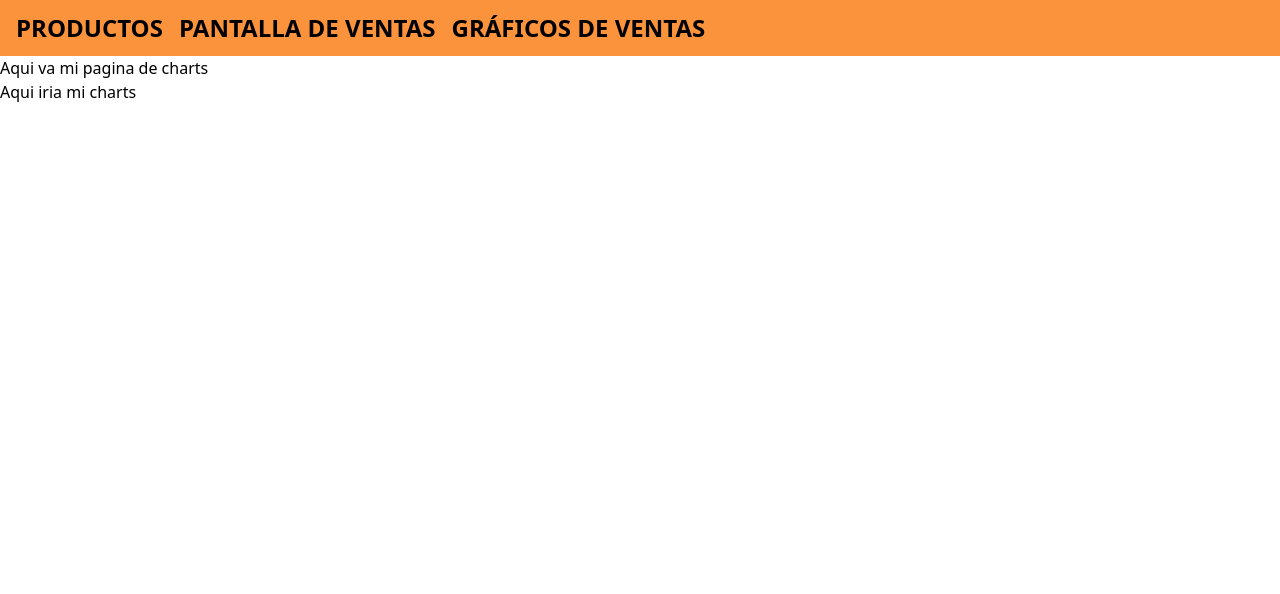
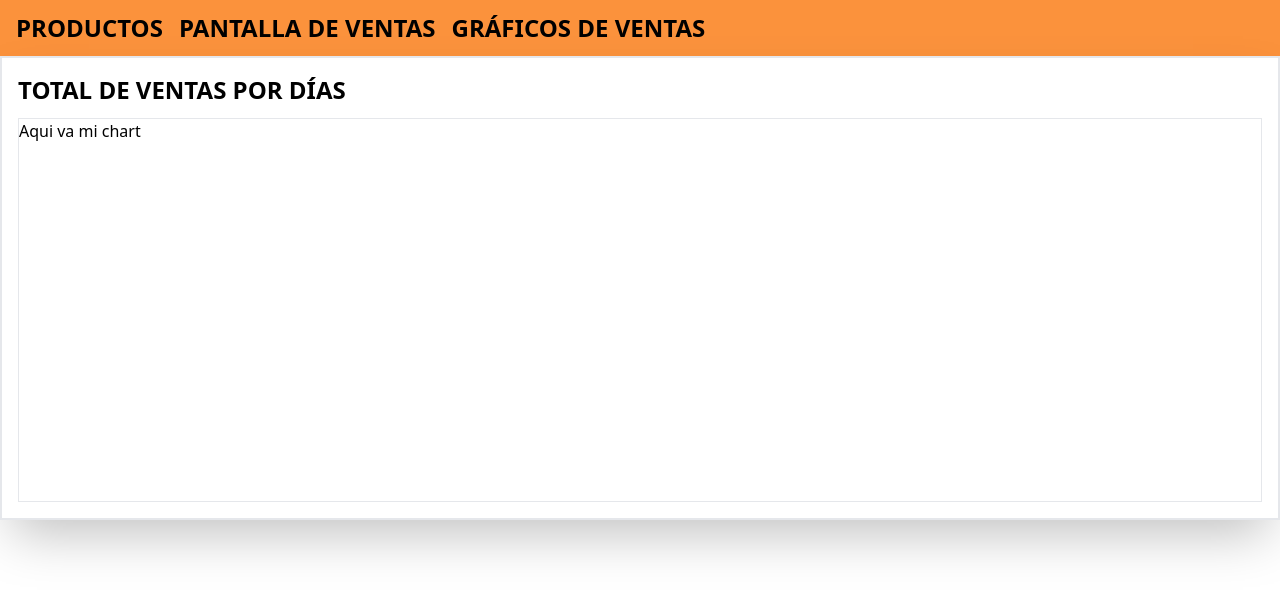
Before and after one commit to PPelayo/vue-charts-frontend, a Vue app: page /charts-sales in a window 1280 px wide. Shown: the top 594 px of the page. Built offline with nearby package versions, Linux system fonts and the light colour scheme; no server answers.

Commit message:
Preparado el repositorio y el fetch inicial de datos para la grafica de totales por dias

```diff
--- a/package.json
+++ b/package.json
@@ -10,6 +10,7 @@
   },
   "dependencies": {
     "axios": "1.7.7",
+    "dayjs": "^1.11.13",
     "echarts": "5.5.1",
     "vue": "^3.5.10",
     "vue-router": "4.4.5"
--- a/src/components/Loader.vue
+++ b/src/components/Loader.vue
@@ -7,5 +7,6 @@ defineProps(['loading'])
 <template>
 
 <div v-if="loading" class="w-full h-full text-2xl font-bold flex items-center justify-center">Cargando...</div>
+<template v-else><slot/></template>
 
 </template>
--- a/src/components/charts/TotalSalesByDateChart.vue
+++ b/src/components/charts/TotalSalesByDateChart.vue
@@ -1,3 +1,48 @@
+<script setup>
+import { onMounted, ref, watch, watchEffect } from 'vue';
+import { salesRepository } from '../../lib/repositories/SalesRepository.mjs';
+import dayjs from 'dayjs';
+import Loader from '../Loader.vue';
+
+const loading = ref(false)
+const totalsData = ref([])
+const error = ref(null)
+
+const startDate = ref(dayjs().add(-7, 'day'))
+const endDate = ref(dayjs())
+
+const fetchData = async ({ startDate, endDate }) => {
+    loading.value = true
+    const result = await salesRepository.getTotalsSalesByDate({ startDate, endDate })
+
+    result.handle({
+        onSuccess: (data) => totalsData.value = data,
+        onFailure: (er) => error.value = er,
+        onFinally: () => loading.value = false
+    })
+}
+
+watchEffect(() => {
+    fetchData({ startDate: startDate.value, endDate: endDate.value })
+})
+
+watchEffect(() => {
+    console.log('Fetchet data', totalsData.value);
+
+})
+</script>
+
+
 <template>
-    <h1>Aqui iria mi charts</h1>
+    <section class="w-full border-2 shadow-2xl p-4">
+        <header>
+            <h1 class="text-2xl font-semibold text-pretty uppercase mb-3">Total de ventas por días</h1>
+        </header>
+
+        <Loader :loading="loading">
+            <main>
+                <div class="w-full h-96 border">Aqui va mi chart</div>
+            </main>
+        </Loader>
+    </section>
 </template>
--- a/src/lib/repositories/SalesRepository.mjs
+++ b/src/lib/repositories/SalesRepository.mjs
@@ -1,5 +1,7 @@
+import dayjs from "dayjs"
 import axiosClient from "../model/AxiosClient.mjs"
 import DataResult from "../model/DataResult.mjs"
+import { AxiosError } from "axios"
 
 class SalesRepository {
     async createSales({ productsIdsAndQuantities = [] }){
@@ -10,6 +12,29 @@ class SalesRepository {
             return DataResult.createFailure(e.message)
         }
     }
+
+    async getTotalsSalesByDate({ startDate, endDate }) {
+
+        const dateFormat = 'YYYY-MM-DD'
+
+        try{
+            const result = await axiosClient.get('/sales/totalsByDate', {
+                params: {
+                    startDate: startDate.format(dateFormat),
+                    endDate: endDate.format(dateFormat)
+                }
+            })
+
+            return DataResult.createSuccess(result.data)
+        } catch(ex) {
+            if(ex instanceof AxiosError){
+                if(ex.status === 400)
+                    return DataResult.createFailure('La fecha introducida no es correcta o no está bien formateada')
+            }
+
+            return DataResult.createFailure(`Error desconocido: ${ex.message}`)
+        }
+    }
 }
 
 
--- a/src/pages/ChartsPage.vue
+++ b/src/pages/ChartsPage.vue
@@ -4,7 +4,10 @@ import TotalSalesByDateChart from '../components/charts/TotalSalesByDateChart.vu
 </script>
 
 <template>
-    <h1>Aqui va mi pagina de charts</h1>
+    <div class="w-full flex items-center justify-center">
+        <main class="flex self-center flex-col items-center max-w-7xl justify-center w-full">
+            <TotalSalesByDateChart></TotalSalesByDateChart>
 
-    <TotalSalesByDateChart></TotalSalesByDateChart>
+        </main>
+    </div>
 </template>
```
Also changed, not shown: 1 other file (tests, documents, lock files or other folders).
